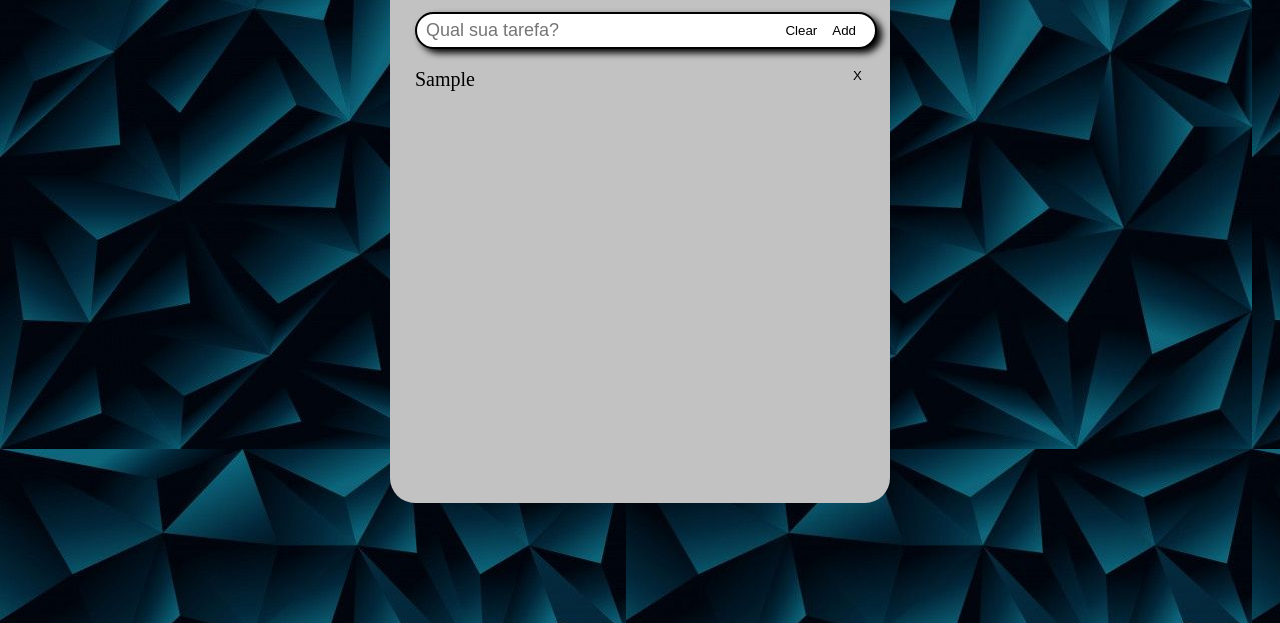
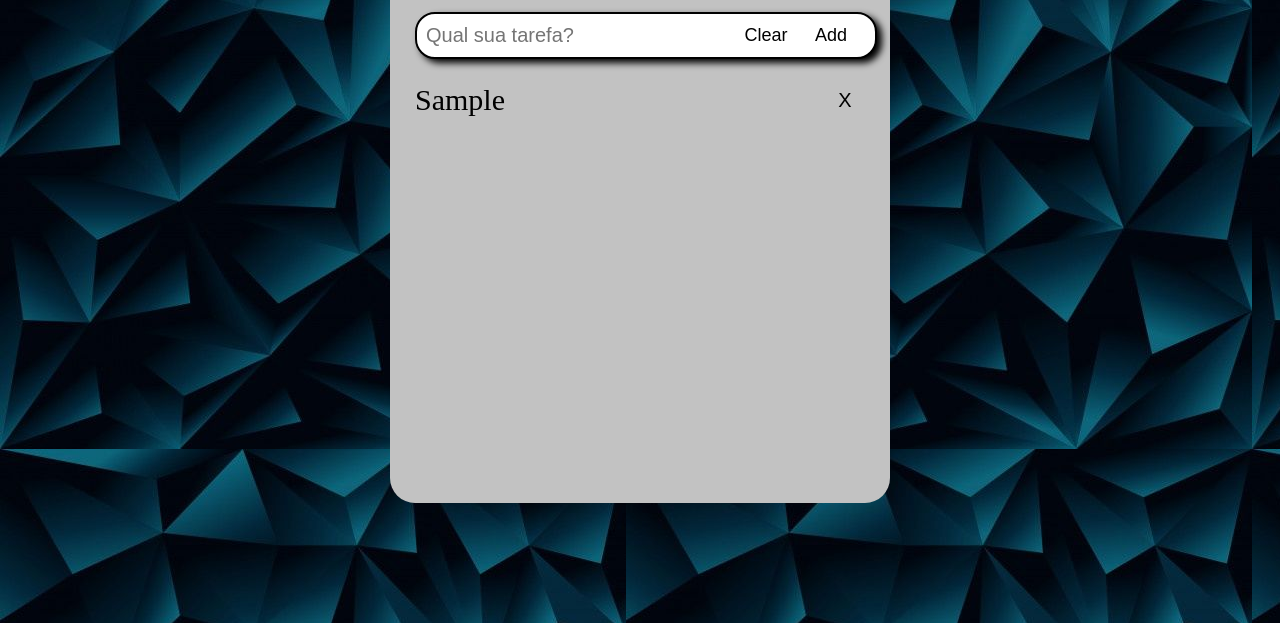
Before and after one commit to Felgonsa/Bloco-de-notas, a plain HTML site: page index.html in a window 1280 px wide. Both pictures are taken after typing "Sample" into the empty fields and a click on the button "Add". Shown: the part 177-800 px from the top of the page. Drawn offline with Linux system fonts and the light colour scheme.

Commit message:
Add files via upload

```diff
--- a/Css/style.css
+++ b/Css/style.css
@@ -19,6 +19,8 @@
     margin: auto;
     margin-top: 80px;
     text-align: center;
+    box-sizing: border-box;
+    overflow-y: auto;
 }
 
 .h1 {
@@ -31,7 +33,7 @@
     padding: 4px;
     background-color: white;
     width: 100%;
-         height: 25px;
+    height: 35px;
     border-radius: 20px;
     margin-top: 15px;
     box-shadow: 5px 4px 7px black;
@@ -40,9 +42,9 @@
 .input {
     float: left;
     margin-left: 5px;
-         width: 75%;
-         height: 25px;
-         font-size: 18px;
+    width: 60%;
+    height: 35px;
+    font-size: 20px;
     border-style: none;
     outline: 0;
 }
@@ -50,35 +52,51 @@
 .button {
     float: right;
     margin-right: 15px;
-         height: 25px;
-         font-size: 15;
+    height: 35px;
+    width: 50px;
+    font-size: 18px;
+    padding-left: 2px;
+    padding-right: 2px;
     background-color: white;
-     }
-
-     button {
-         float: right;
-         background-color: rgb(194, 194, 194);
-         width: 15px;
-         height: 15px;
+    transition-property: padding, ;
+    transition-duration: 200ms;
+    transition-timing-function: ease-in-out;
 }
 
 .button:hover {
     background-color: black;
     color: white;
     cursor: pointer;
-         border-radius: 10px;
+    border-radius: 15px;
+    width: 70px;
+}
+
+button {
+    float: right;
+    background-color: rgb(194, 194, 194);
+    width: 40px;
+    height: 35px;
+    font-size: 20px;
+    transition-property: padding, ;
+    transition-duration: 250ms;
+    transition-timing-function: ease-in-out;
 }
 
 button:hover {
     background-color: black;
     color: white;
     cursor: pointer;
-         border-radius: 10px;
+    border-radius: 15px;
+    width: 60px;
 }
 
 #list {
     list-style: none;
-         font-size: 20px;
+    font-size: 30px;
     text-align: left;
-         margin-top: 15px;
+    margin-top: 20px;
 }
+
+li {
+    margin-top: 10px;
+}
```
Lines whose indentation alone changed are shown as unchanged.
